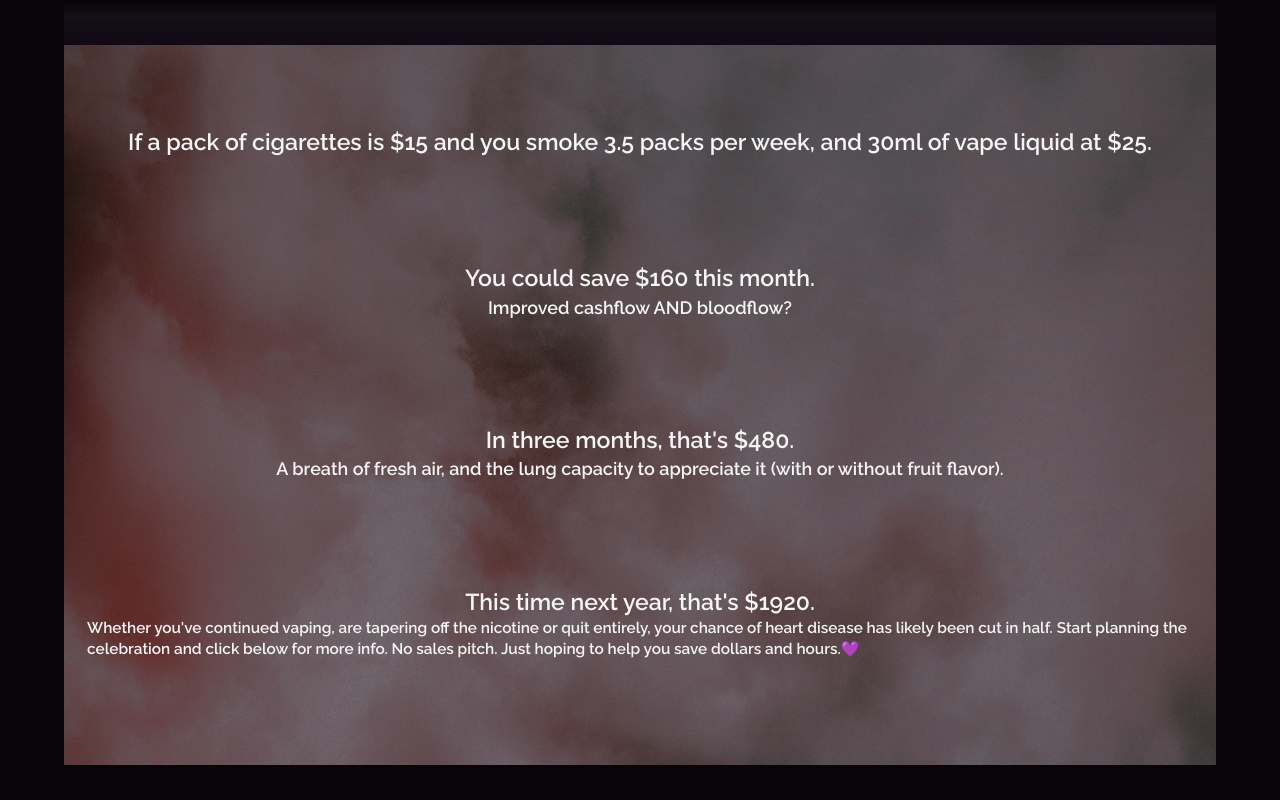
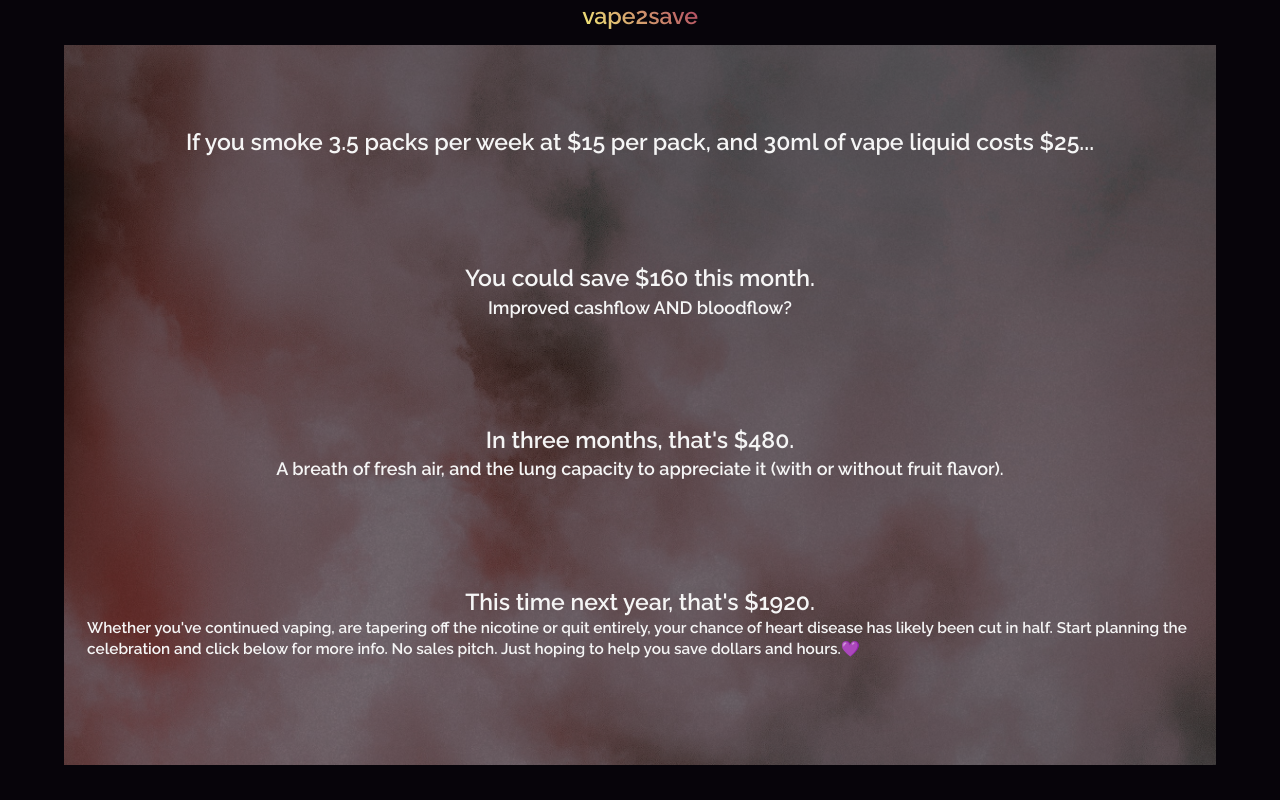
Before and after one commit to nfsol/vape2save, a React (Vite) app: page /results in a window 1280 px wide. Built offline with nearby package versions, Linux system fonts and the light colour scheme.

Commit message:
header and logo tweaks, iconify added

```diff
--- a/package.json
+++ b/package.json
@@ -17,6 +17,7 @@
   },
   "devDependencies": {
     "@babel/core": "^7.21.3",
+    "@iconify/react": "^4.1.0",
     "@storybook/addon-actions": "^6.5.16",
     "@storybook/addon-essentials": "^6.5.16",
     "@storybook/addon-interactions": "^6.5.16",
--- a/src/components/Header.jsx
+++ b/src/components/Header.jsx
@@ -1,18 +1,33 @@
 import React from 'react'
 import styled from 'styled-components'
+import { Link } from 'react-router-dom';
 
 const Bar = styled.div`
 height 45px;
 width:100%;
-background: rgb(5,2,2);
-background: linear-gradient(180deg, rgba(5,2,2,0.7469188358937324) 0%, rgba(33,29,33,0.5004202364539565) 35%, rgba(49,22,56,0.25112051656600143) 100%);
-justify-content:center;
+text-align:center;
 `
+const Logo = styled(Link)`
+font-size:1.2em;
+background-color: #f3ec78;
+background-image: linear-gradient(45deg, #f3ec78, #af4261);
+background-size: 100%;
+-webkit-background-clip: text;
+-moz-background-clip: text;
+-webkit-text-fill-color: transparent;
+-moz-text-fill-color: transparent;
+user-select: none;
+text-decoration:none;
+
+`
+
 export const Header = () => {
   return (
     <>
       <Bar>
-
+        <Logo to="/" >
+        vape2save
+        </Logo>
       </Bar>
     </>
   )
--- a/src/routes/Calculator.jsx
+++ b/src/routes/Calculator.jsx
@@ -91,7 +91,7 @@ export const Calculator = () => {
   const { showResults, setShowResults } = useState(false);
   return (
     <motion.div
-    initial={{ y: -1000 }}
+    initial={{ y: 1000 }}
     animate={{ y: 0 }}
     exit={{ y: 1000 }}
     transition={{ duration: .2 }}
--- a/src/routes/Results.jsx
+++ b/src/routes/Results.jsx
@@ -3,6 +3,11 @@ import { useLocation } from "react-router-dom";
 import styled from "styled-components";
 import { motion } from "framer-motion";
 import cloud from "../assets/cloud.jpg";
+
+import { Icon } from '@iconify/react';
+//<Icon icon="material-symbols:arrow-back-rounded" />
+//<Icon icon="material-symbols:arrow-forward-rounded" />
+
 const OverlaidImage = styled.div`
   width: 100%;
   height: 90vh;
@@ -50,8 +55,7 @@ export const Results = () => {
         <ImageOverlay>
           <ResultContainer>
             <h2>
-              If a pack of cigarettes is ${perPack} and you smoke {perWeek}{" "}
-              packs per week, and 30ml of vape liquid at ${juice}.
+              If you smoke {perWeek} packs per week at ${perPack} per pack, and 30ml of vape liquid costs ${juice}...
             </h2>
           </ResultContainer>
           <ResultContainer>
```
Also changed, not shown: 1 other file (tests, documents, lock files or other folders).
